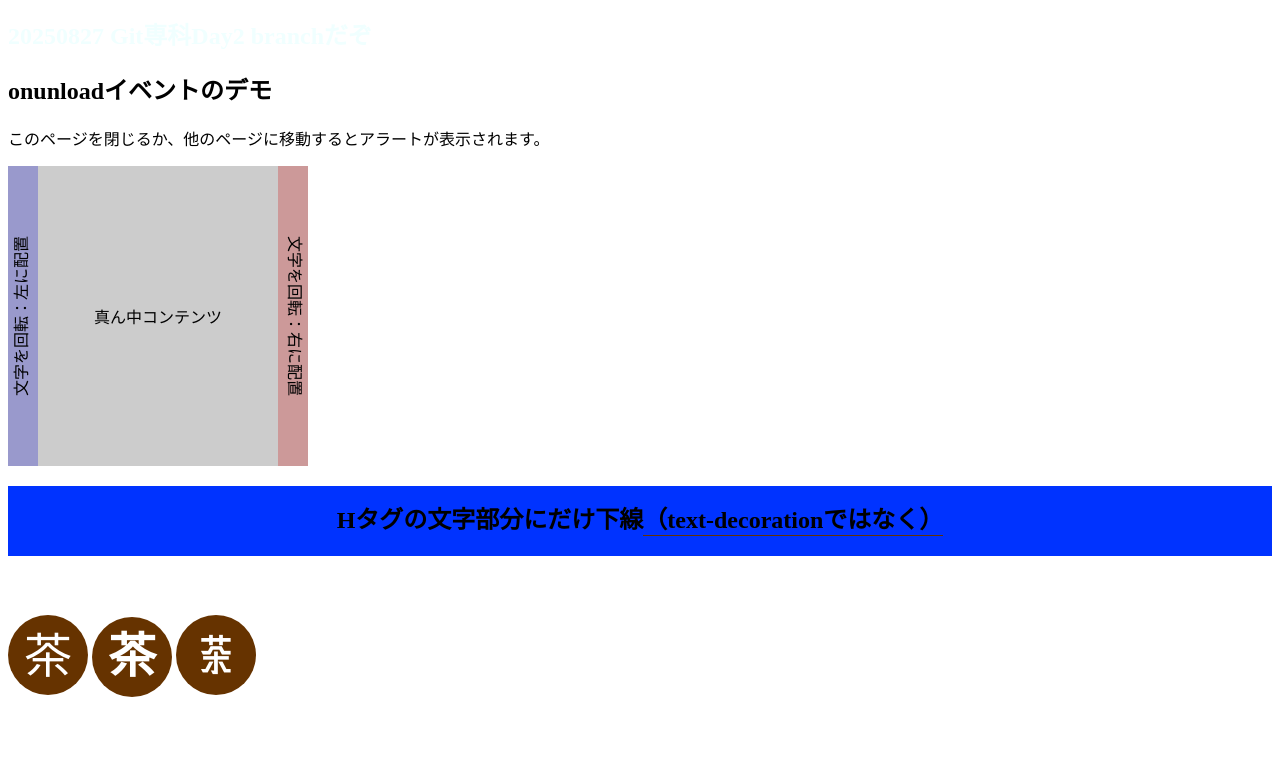
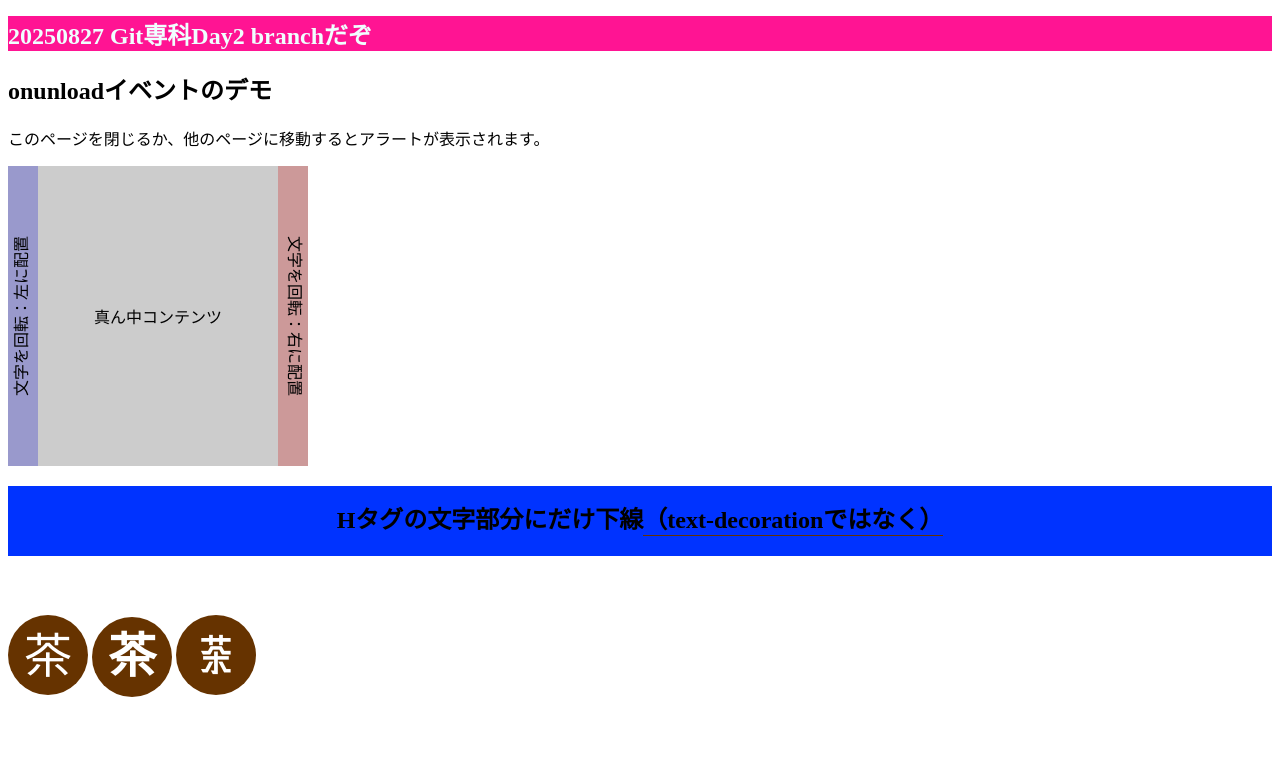
Before and after one commit to sssachikooo/GitTestDay2_02, a plain HTML site: page index.html in a window 1280 px wide. Shown: the top 782 px of the page. Drawn offline with Linux system fonts and the light colour scheme; a web font is replaced by a local one.

Commit message:
h1背景色ピンク

```diff
--- a/test.css
+++ b/test.css
@@ -26,11 +26,7 @@
 h1 {
     color: azure;
     font-size: 24px;
-<<<<<<< HEAD
-    background-color:chocolate;
-=======
     background-color:deeppink;
->>>>>>> master
 }
 
 .wrapper {
```
